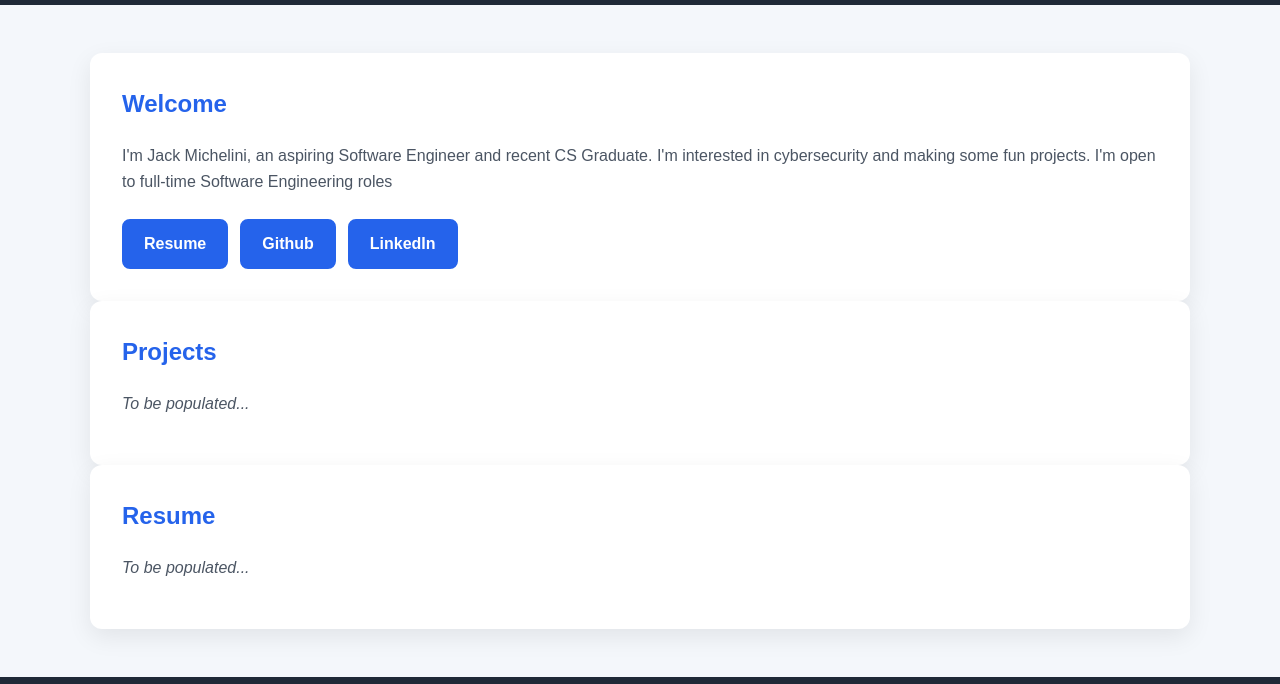
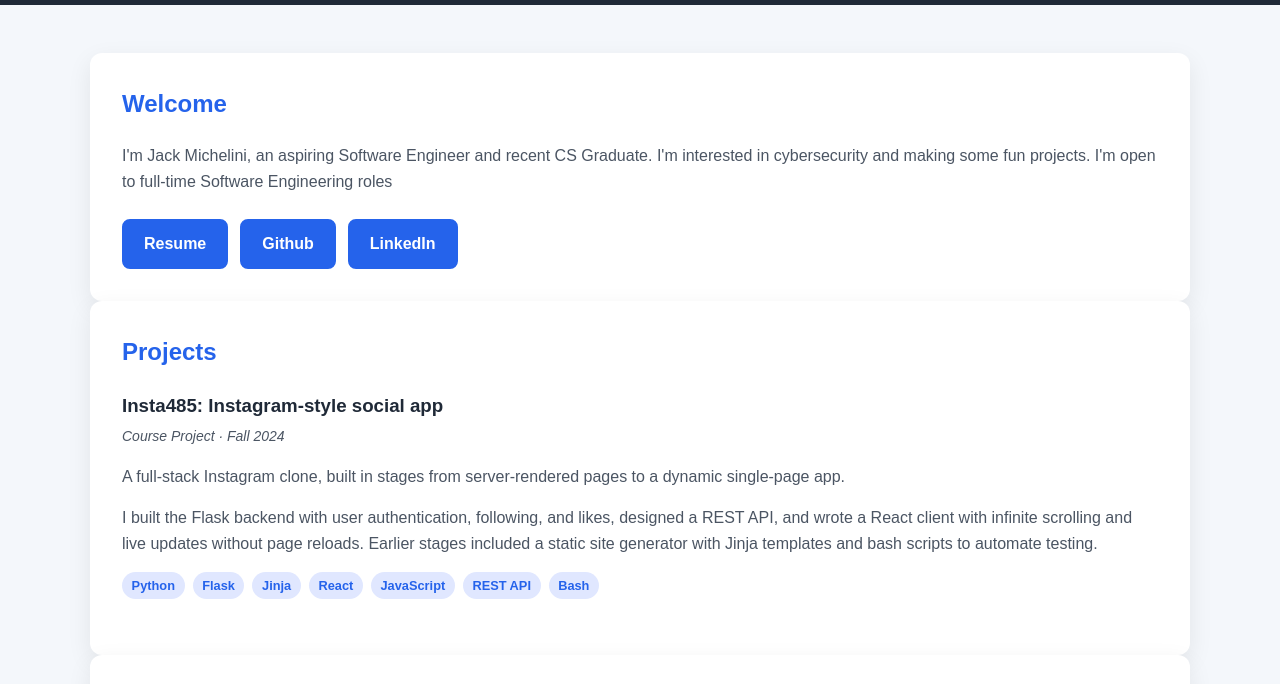
Before and after one commit to jackpm14/jackpm14.github.io, a plain HTML site: page index.html in a window 1280 px wide. Shown: the part 81-765 px from the top of the page. Drawn offline with Linux system fonts and the light colour scheme.

Commit message:
Added first project

```diff
--- a/index.html
+++ b/index.html
@@ -36,7 +36,25 @@
                 </section>
                 <section class="panel" id="projects">
                     <h2>Projects</h2>
-                    <p><i>To be populated...</i></p>
+                        <article class="project">
+                            <h3>Insta485: Instagram-style social app</h3>
+                            <p class="project-meta">Course Project · Fall 2024</p>
+                            <p>A full-stack Instagram clone, built in stages from server-rendered pages to a dynamic single-page app.</p>
+                            <p>I built the Flask backend with user authentication, following, and likes, designed a REST API,
+                                and wrote a React client with infinite scrolling and live updates without page reloads.
+                                Earlier stages included a static site generator with Jinja templates and bash scripts to
+                                automate testing.</p>
+                            <div class="tags">
+                                <span class="tag">Python</span>
+                                <span class="tag">Flask</span>
+                                <span class="tag">Jinja</span>
+                                <span class="tag">React</span>
+                                <span class="tag">JavaScript</span>
+                                <span class="tag">REST API</span>
+                                <span class="tag">Bash</span>
+                            </div>
+                        </article>
+
                 </section>
                 <section class="panel" id="resume">
                     <h2>Resume</h2>
--- a/style.css
+++ b/style.css
@@ -164,6 +164,51 @@ body {
     color: #fff;
 }
 
+.tags {
+    display: flex;
+    flex-wrap: wrap;
+    gap: 0.5rem;
+    margin-top: 1rem;
+}
+
+.tag {
+    display: inline-block;
+    padding: 0.2rem 0.6rem;
+    border-radius: 999px;
+    background: #e0e7ff;
+    color: var(--accent-color);
+    font-size: 0.8rem;
+    font-weight: 600;
+}
+
+.other-projects .tag {
+    padding: 0;
+    background: none;
+    font-weight: normal;
+}
+
+.project {
+    padding: 1.5rem 0;
+    border-top: 1px solid #e5e7eb;
+}
+
+/* No divider above the first project */
+.project:first-of-type {
+    border-top: none;
+    padding-top: 0;
+}
+
+.project h3 {
+    margin: 0 0 0.25rem;
+}
+
+.project-meta {
+    margin: 0 0 0.75rem;
+    font-size: 0.875rem;
+    color: var(--muted-color);
+    font-style: italic;
+}
+
 @media (max-width: 600px) {
     .site-header .container {
         flex-direction: column;
```
